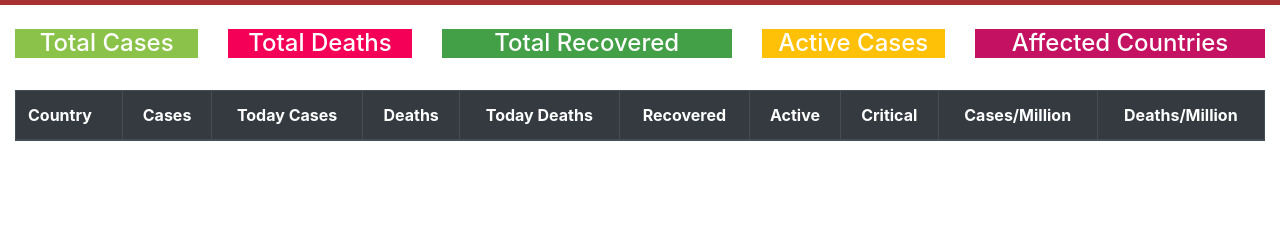
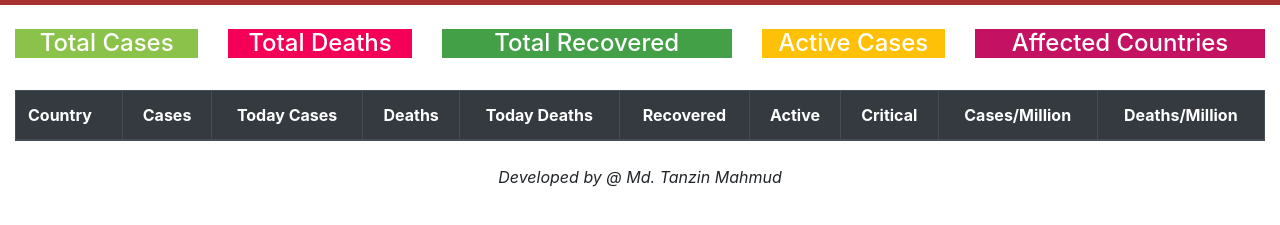
Before and after one commit to tanzinMahmud/corona, a plain HTML site: page index.html in a window 1280 px wide. Shown: the part 51-276 px from the top of the page. Drawn offline with nearby package versions, Linux system fonts and the light colour scheme; no server answers.

Commit message:
pic added

```diff
--- a/index.html
+++ b/index.html
@@ -6,11 +6,14 @@
     <!-- Required meta tags -->
     <meta charset="utf-8">
     <meta name="viewport" content="width=device-width, initial-scale=1, shrink-to-fit=no">
-    <meta name="description" content="This a portal of Coronavirus (COVID-19) live update.">
     <meta name="keywords"
         content="corona,coronavirus,covid,covid-19,corona live update,coronavirus live update,covid-19 live update, covid live update">
 
-    <link rel="icon" href="./corona.png" type="image/png" sizes="16x16">
+    <meta property="og:title" content="Coronavirus (COVID-19) Live Update">
+    <meta property="og:description" content="This a portal of Coronavirus (COVID-19) live update.">
+    <meta property="og:image" content="./assets/covid.png">
+
+    <link rel="icon" href="./assets/corona.png" type="image/png" sizes="16x16">
 
     <!-- angularjs -->
     <script src="https://ajax.googleapis.com/ajax/libs/angularjs/1.6.9/angular.min.js"></script>
@@ -56,7 +59,7 @@
             </div>
         </div>
 
-        <div class="row">
+        <div class="row pb-2">
             <div class="col-md-12 table-responsive">
                 <table class="table table-bordered table-dark">
                     <thead>
@@ -91,6 +94,12 @@
                 </table>
             </div>
         </div>
+
+        <div class="row pb-2">
+            <div class="col-md-12">
+                <p class="text-center"><i>Developed by @ Md. Tanzin Mahmud</i></p>
+            </div>
+        </div>
     </div>
 
     <!-- Optional JavaScript -->
```
Also changed, not shown: assets/corona.png (renamed from corona.png), assets/covid.png (added).
